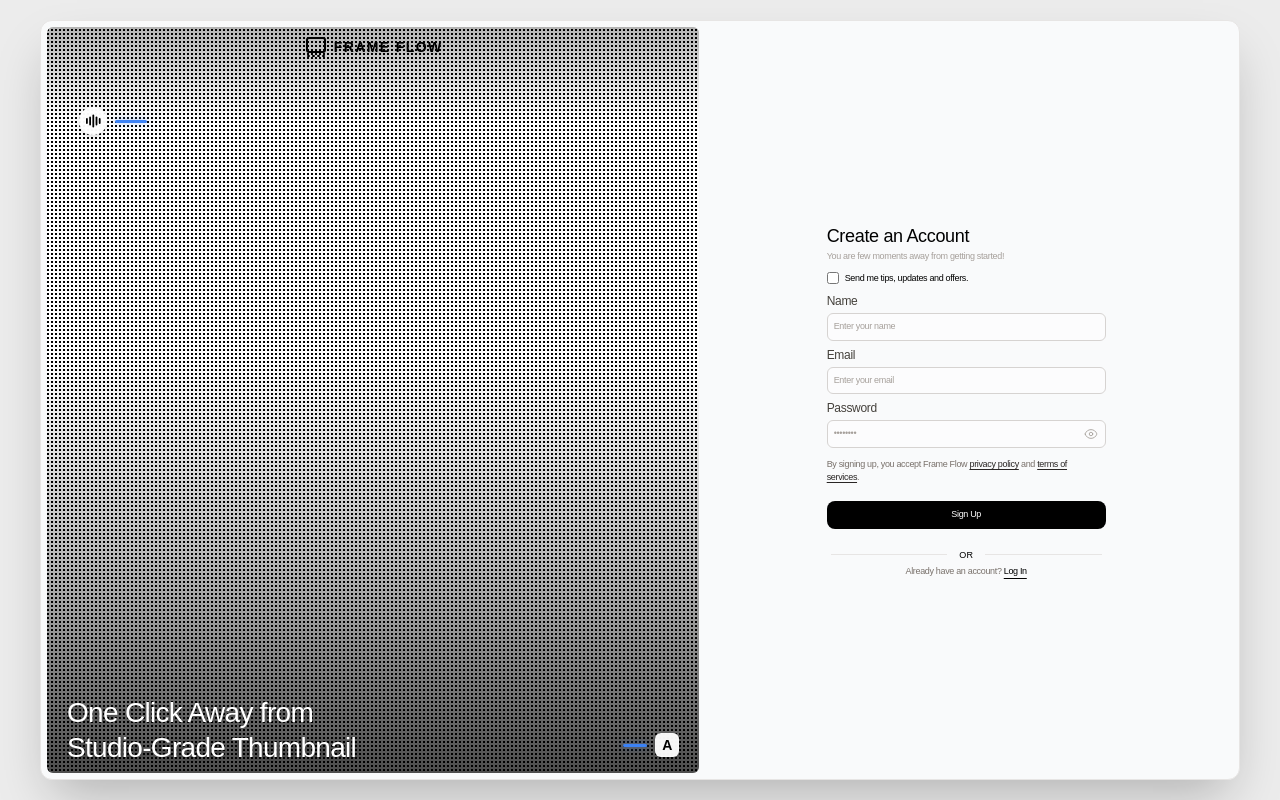
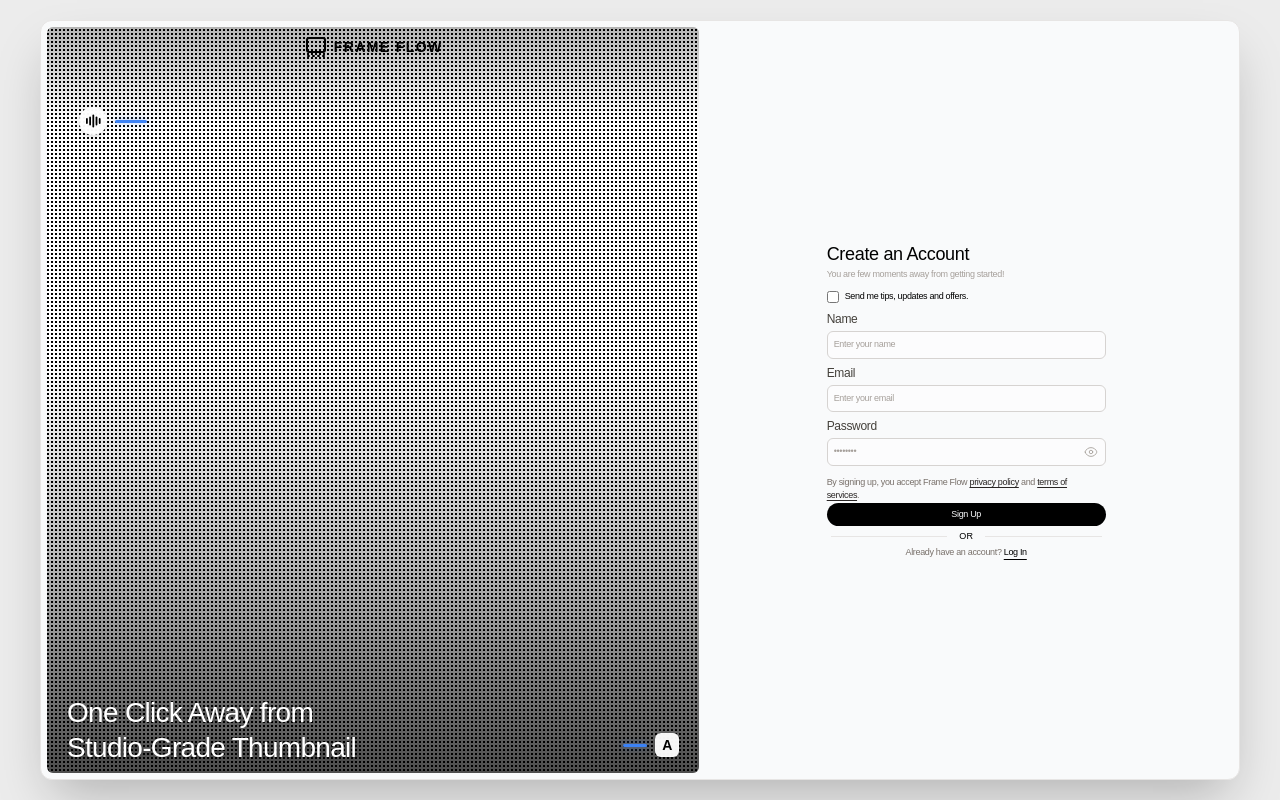
Before and after one commit to VIPUL070/frame-flow, a React (Vite) app in the folder client/: page /register in a window 1280 px wide. Built offline with nearby package versions, Linux system fonts and the light colour scheme; a web font is replaced by a local one.

Commit message:
Updating Button ui component

```diff
--- a/client/src/components/ui/Button.tsx
+++ b/client/src/components/ui/Button.tsx
@@ -2,17 +2,26 @@ import { motion } from "framer-motion";
 
 interface ButtonProps {
   type?: "button" | "submit" | "reset";
-  variant?: "primary" | "danger";
+  variant?: "primary" | "danger" | "secondary";
+  size?: "sm" | "md" | "lg";
+  onClick?: () => void;
   children: React.ReactNode;
 }
 
-const baseClasses = "w-full text-center align-middle py-2 my-4 cursor-pointer rounded-lg text-[9px] transition-colors duration-200 overflow-hidden";
+const baseClasses = "w-full text-center align-middle cursor-pointer text-[9px] transition-colors duration-200 overflow-hidden";
+
+const sizeVariant = {
+  sm: "px-2.5 rounded-full py-1.25",
+  md: "my-2",
+  lg: "my-4 rounded-lg py-2 "
+}
 const variantClasses = {
-  primary: "bg-black text-white active:bg-stone-900",
-  danger: "bg-red-600 text-white active:bg-red-700",
+  primary: "bg-black text-offwhite active:bg-stone-900",
+  secondary: "bg-offwhite text-black border border-stone-400",
+  danger: "bg-red-600 text-offwhite active:bg-red-700",
 };
 
-const Button = ({ type = "button", variant = "primary", children }: ButtonProps) => {
+const Button = ({ type = "button", variant = "primary", children , size= "sm" , onClick}: ButtonProps) => {
   const textAnimation = {
     initial: { y: 0 },
     hover: { y: "-100%" },
@@ -26,15 +35,16 @@ const Button = ({ type = "button", variant = "primary", children }: ButtonProps)
   return (
     <motion.button
       type={type}
-      className={`${baseClasses} ${variantClasses[variant]}`}
+      className={`${baseClasses} ${variantClasses[variant]} ${sizeVariant[size]}`}
+      onClick={onClick}
       whileHover="hover"
       initial="initial"
     >
-      <div className="relative relative-inline-block h-3 w-full flex items-center justify-center overflow-hidden">
+      <div className="relative relative-inline-block h-full w-full flex items-center justify-center overflow-hidden">
         <motion.span
           variants={textAnimation}
           transition={{ duration: 0.3, ease: [0.215, 0.61, 0.355, 1] }}
-          className="inline-block whitespace-nowrap"
+          className="inline-block whitespace-nowrap w-12"
         >
           {children}
         </motion.span>
@@ -42,7 +52,7 @@ const Button = ({ type = "button", variant = "primary", children }: ButtonProps)
         <motion.span
           variants={secondaryTextAnimation}
           transition={{ duration: 0.3, ease: [0.215, 0.61, 0.355, 1] }}
-          className="absolute inline-block whitespace-nowrap"
+          className="absolute inline-block whitespace-nowrap w-12"
         >
           {children}
         </motion.span>
```
